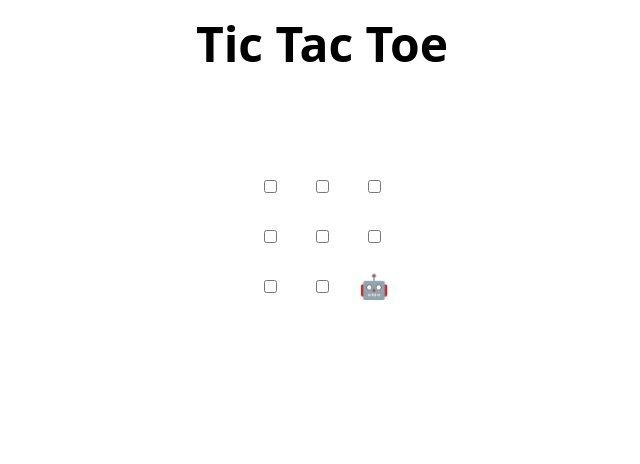
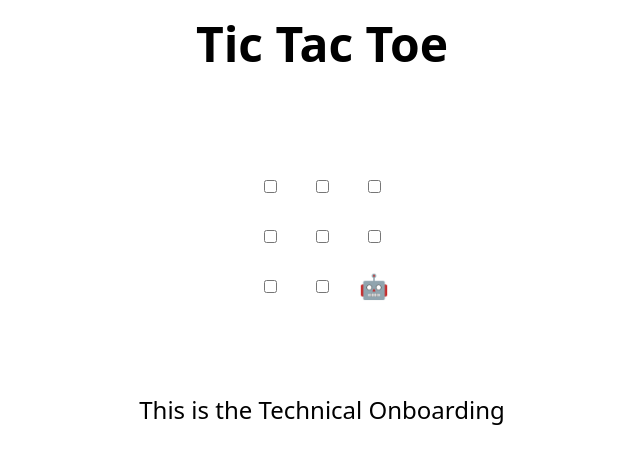
Before and after one commit to lavanyakunder16/MLSA2, a plain HTML site: page index.html in a window 1280 px wide. Shown: the whole page, without its empty margins (318-958 px from the left). Drawn offline with Linux system fonts and the light colour scheme.

Commit message:
Update index.html
Lavanya Kunder MLSA

```diff
--- a/index.html
+++ b/index.html
@@ -47,6 +47,7 @@
   </tr>
 </table>
 
+<p>This is the Technical Onboarding</p>
 <h2 hidden>Game over, refresh to play again 🧑‍💻 🤖!</h2>
 
 <script>
```
